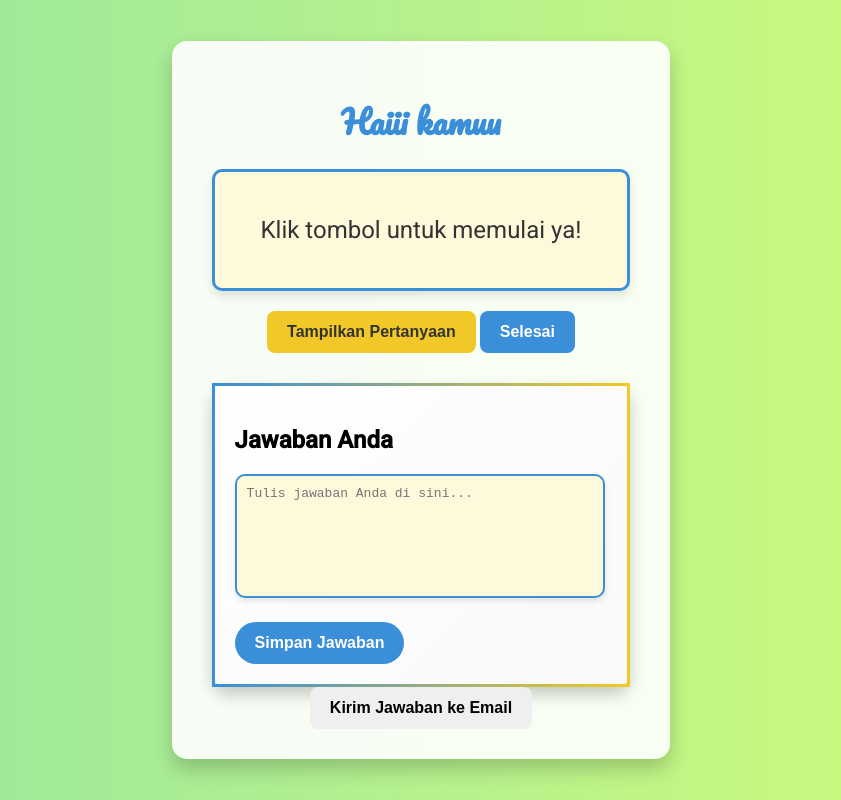
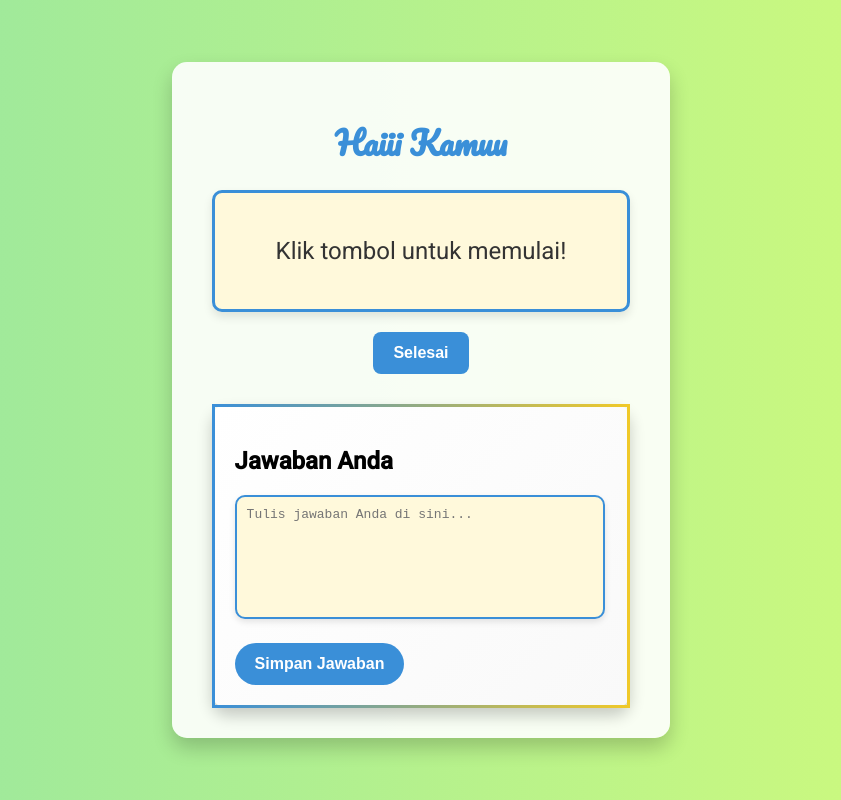
Before and after one commit to Tyannnn19/asking, a plain HTML site: page main.html in a window 1280 px wide. Shown: the whole page, without its empty margins (219-1060 px from the left). Drawn offline with nearby package versions, Linux system fonts and the light colour scheme.

Commit message:
main.html

```diff
--- a/main.html
+++ b/main.html
@@ -3,26 +3,24 @@
 <head>
   <meta charset="UTF-8">
   <meta name="viewport" content="width=device-width, initial-scale=1.0">
-  <title>Haiiii</title>
+  <title>Haiii</title>
   <link rel="stylesheet" href="style.css">
   <link href="https://fonts.googleapis.com/css2?family=Pacifico&family=Roboto:wght@300;400;500&display=swap" rel="stylesheet">
 </head>
 <body>
   <div class="container fade-in">
-    <h1 class="main-title">Haiii kamuu</h1>
+    <h1 class="main-title">Haiii Kamuu</h1>
     <div class="question-box">
-      <p id="question">Klik tombol untuk memulai ya!</p>
+      <p id="question">Klik tombol untuk memulai!</p>
     </div>
     <div class="button-group">
-      <button class="btn primary" id="randomBtn">Tampilkan Pertanyaan</button>
-      <button class="btn secondary" onclick="window.location.href='closing.html'">Selesai</button>
+      <button class="btn secondary" id="finishBtn">Selesai</button>
     </div>
     <div class="answer-section">
       <h2>Jawaban Anda</h2>
       <textarea id="answerInput" placeholder="Tulis jawaban Anda di sini..."></textarea>
       <button class="btn submit" id="submitBtn">Simpan Jawaban</button>
     </div>
-    <button class="btn email" id="emailBtn">Kirim Jawaban ke Email</button>
   </div>
   <script src="https://cdn.jsdelivr.net/npm/@emailjs/browser@3/dist/email.min.js"></script>
   <script src="script.js"></script>
```
